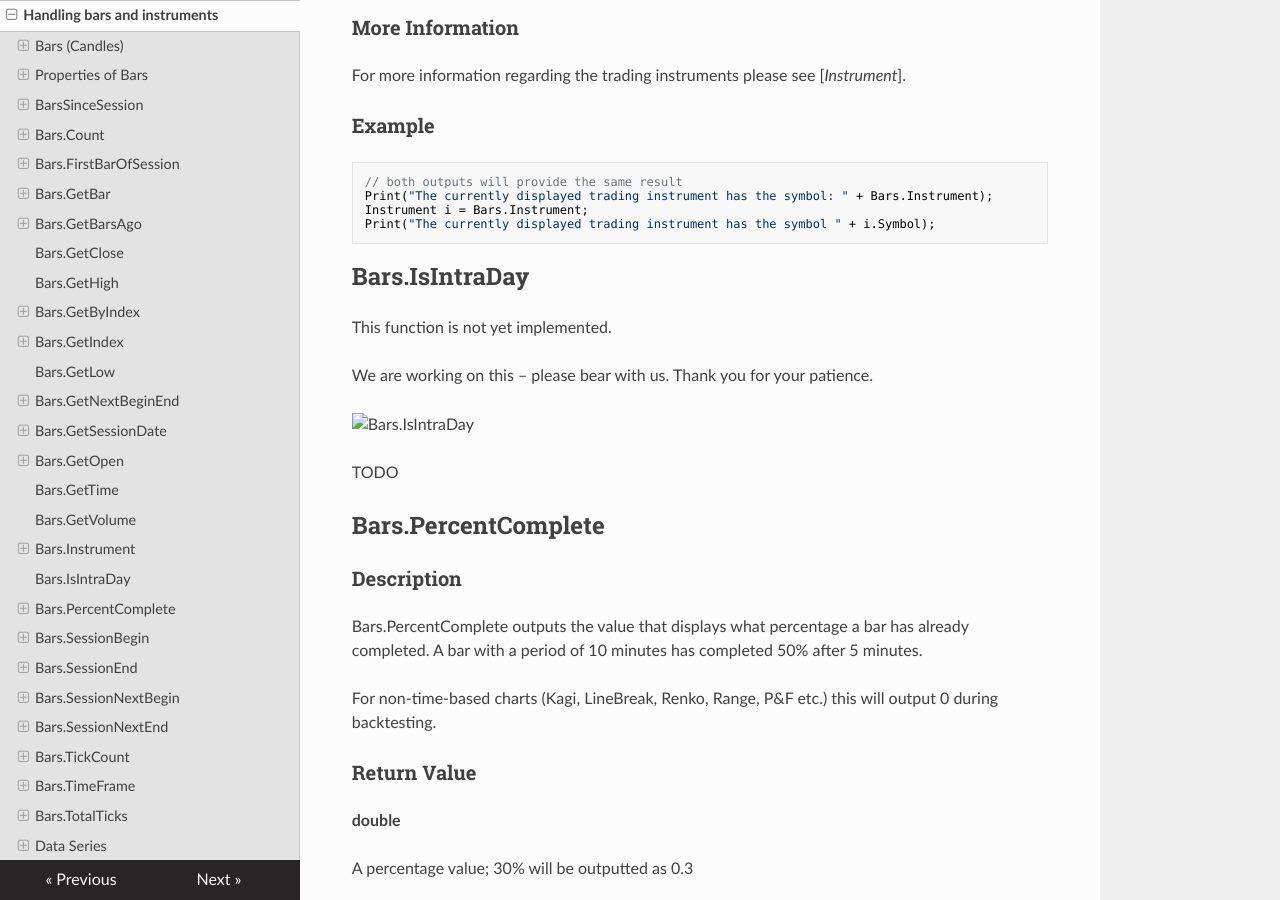
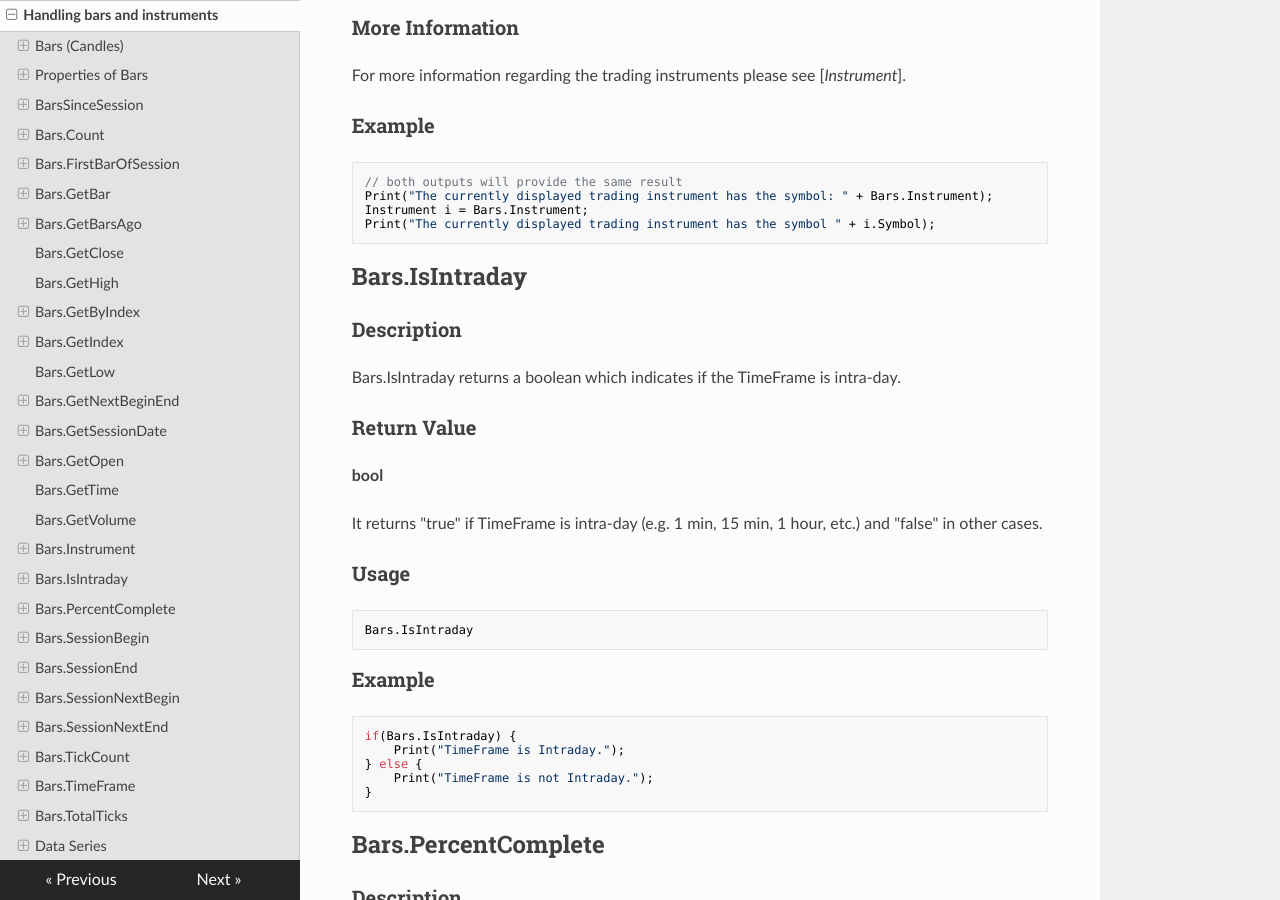
Before and after one commit to AgenaTrader/AgenaScript-documentation, an MkDocs documentation site: the page built from sources/handling_bars_and_instruments.md, in a window 1280 px wide and 900 px high, scrolled down 12282 px. Built offline with MkDocs 1.6.1, drawn with Linux system fonts in a browser that asks for light colours; nearby versions of some CDN libraries; old or Windows-style settings are respelled for this version of MkDocs; some of the changed text lies outside the part shown.

Commit message:
Page for Bars.IsIntraday created

````diff
--- a/sources/handling_bars_and_instruments.md
+++ b/sources/handling_bars_and_instruments.md
@@ -78,7 +78,7 @@ The list of bars itself has many properties that can be used in AgenaScript. Pro
 
 [*Bars.Instrument*](#barsinstrument)
 
-[*Bars.IsIntraDay*](#barsisintraday)
+[*Bars.IsIntraday*](#barsisintraday)
 
 [*Bars.PercentComplete*](#barspercentcomplete)
 
@@ -411,14 +411,28 @@ Instrument i = Bars.Instrument;
 Print("The currently displayed trading instrument has the symbol " + i.Symbol);
 ```
 
-## Bars.IsIntraDay
-This function is not yet implemented.
-
-We are working on this – please bear with us. Thank you for your patience.
-
-![Bars.IsIntraDay](./media/image2.png)
-
-TODO
+## Bars.IsIntraday
+### Description
+Bars.IsIntraday returns a boolean which indicates if the TimeFrame is intra-day.
+
+### Return Value
+**bool**
+
+It returns "true" if TimeFrame is intra-day (e.g. 1 min, 15 min, 1 hour, etc.) and "false" in other cases.
+
+### Usage
+```cs
+Bars.IsIntraday
+```
+
+### Example
+```cs
+if(Bars.IsIntraday) {
+	Print("TimeFrame is Intraday.");
+} else {
+	Print("TimeFrame is not Intraday.");
+}
+```
 
 ## Bars.PercentComplete
 ### Description
````
